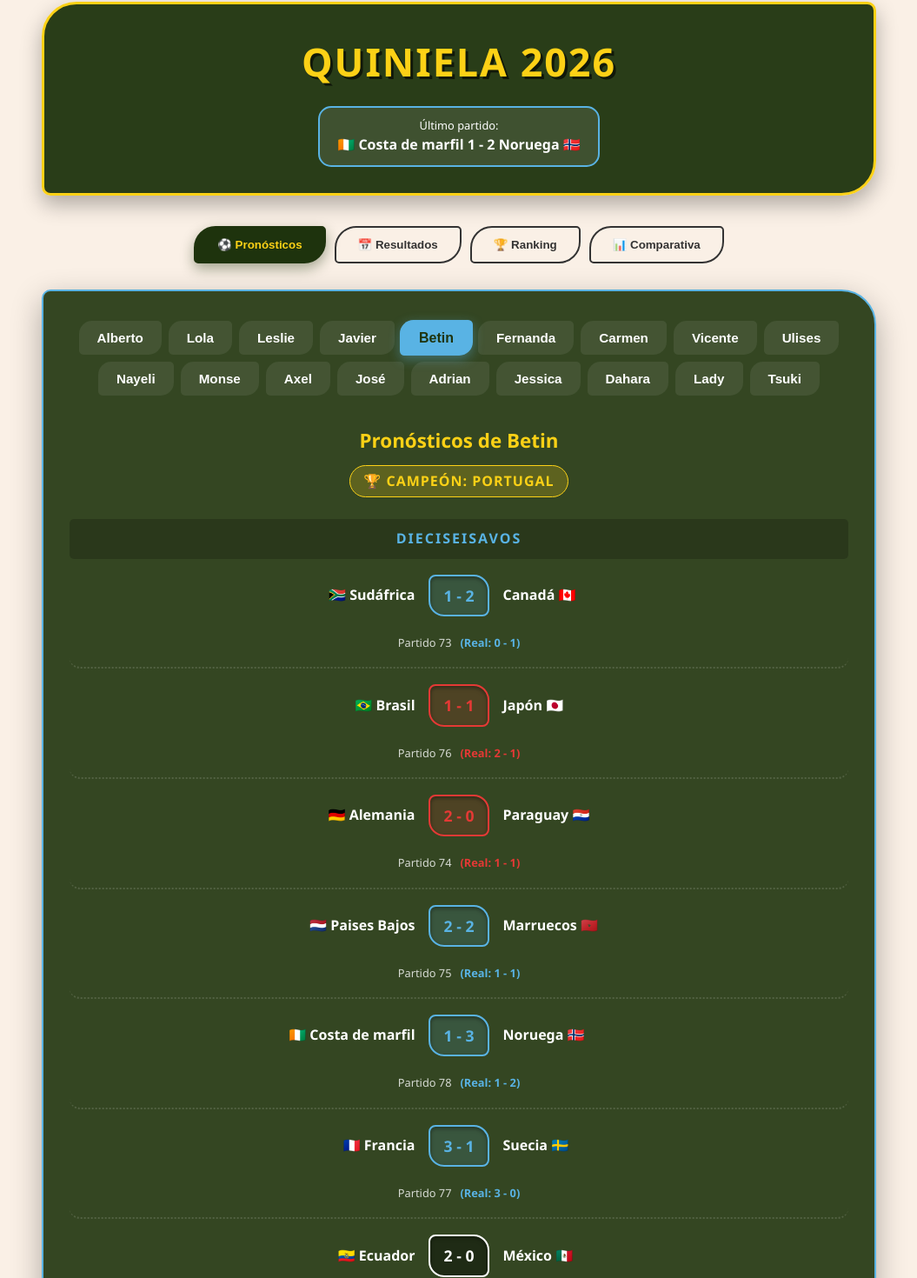
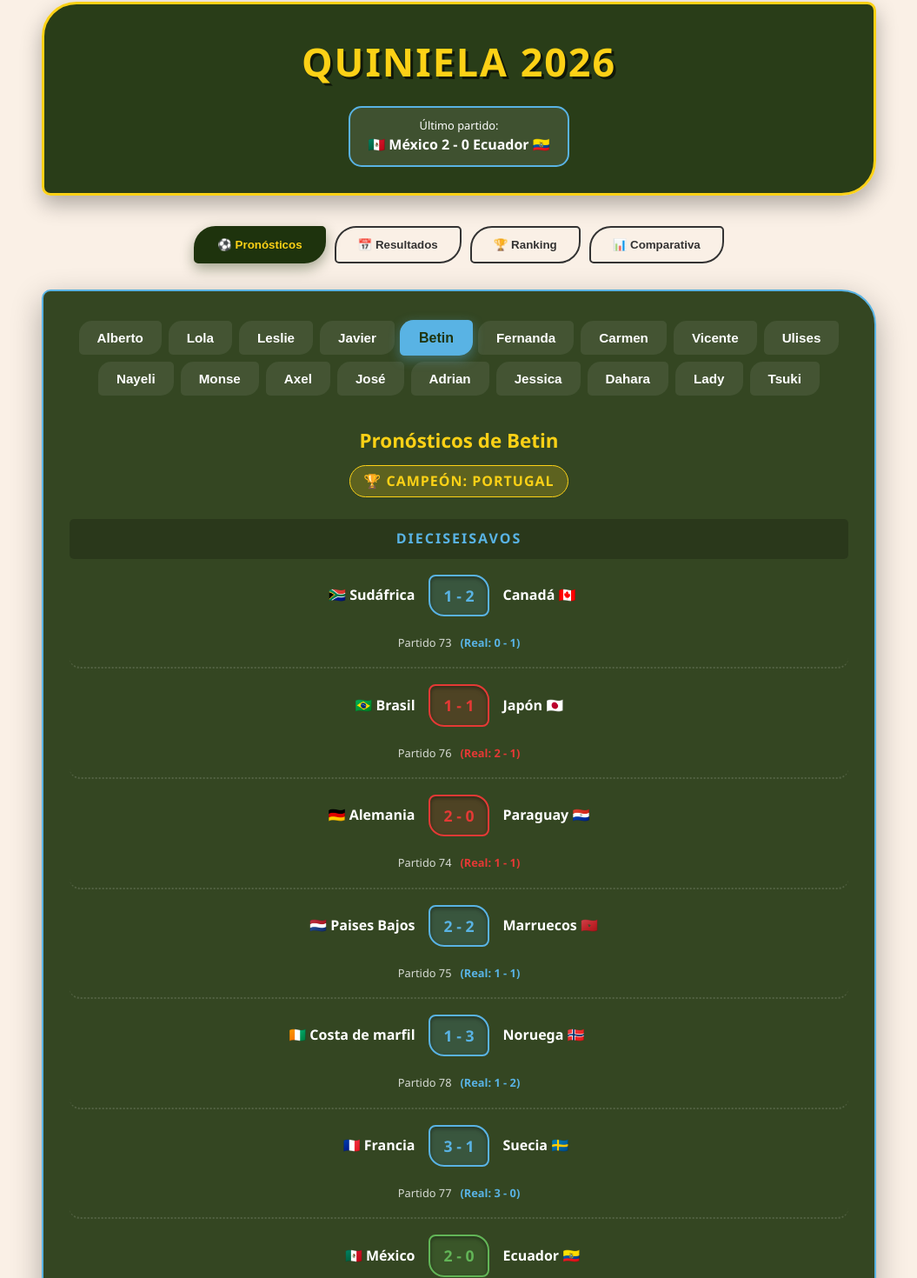
Before and after one commit to alberto88vala-dev/quiniela-mundial-2026, a React (Vite) app: page / in a window 1280 px wide. Shown: the part 18-1488 px from the top of the page at 87% size, without its empty margins (112-1167 px from the left). Built offline with nearby package versions, Linux system fonts and the light colour scheme.

Commit message:
correccion

```diff
--- a/src/pages/QuinielaManual.jsx
+++ b/src/pages/QuinielaManual.jsx
@@ -12,8 +12,8 @@ export default function QuinielaManual() {
     75: { regular: "1 - 1", penales: "2 - 3" }, // Países Bajos vs Marruecos
     78: { regular: "1 - 2" }, // Costa de marfil vs Noruega
     77: { regular: "3 - 0" }, // Francia vs Suecia
-
-  };
+    79: { regular: "2 - 0" }, // México vs Ecuador
+    };
 
   const partidos = [
     { id: 73, local: "Sudáfrica", visita: "Canadá", fase: "Dieciseisavos" },
@@ -22,7 +22,7 @@ export default function QuinielaManual() {
     { id: 75, local: "Paises Bajos", visita: "Marruecos", fase: "Dieciseisavos" },
     { id: 78, local: "Costa de marfil", visita: "Noruega", fase: "Dieciseisavos" },
     { id: 77, local: "Francia", visita: "Suecia", fase: "Dieciseisavos" },
-    { id: 79, local: "Ecuador", visita: "México", fase: "Dieciseisavos" },
+    { id: 79, local: "México", visita: "Ecuador", fase: "Dieciseisavos" },
     { id: 80, local: "Inglaterra", visita: "RD Congo", fase: "Dieciseisavos" },
     { id: 82, local: "Bélgica", visita: "Senegal", fase: "Dieciseisavos" },
     { id: 81, local: "USA", visita: "Bosnia", fase: "Dieciseisavos" },
```
